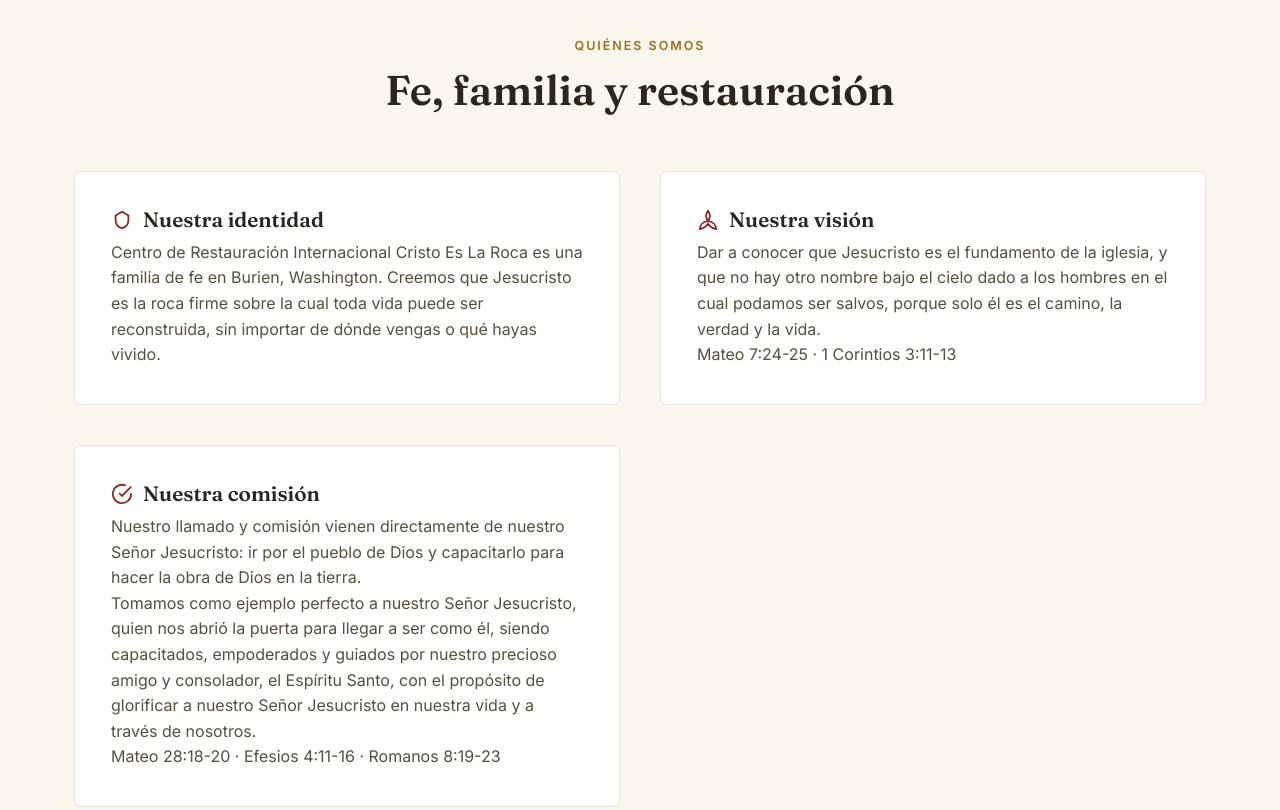
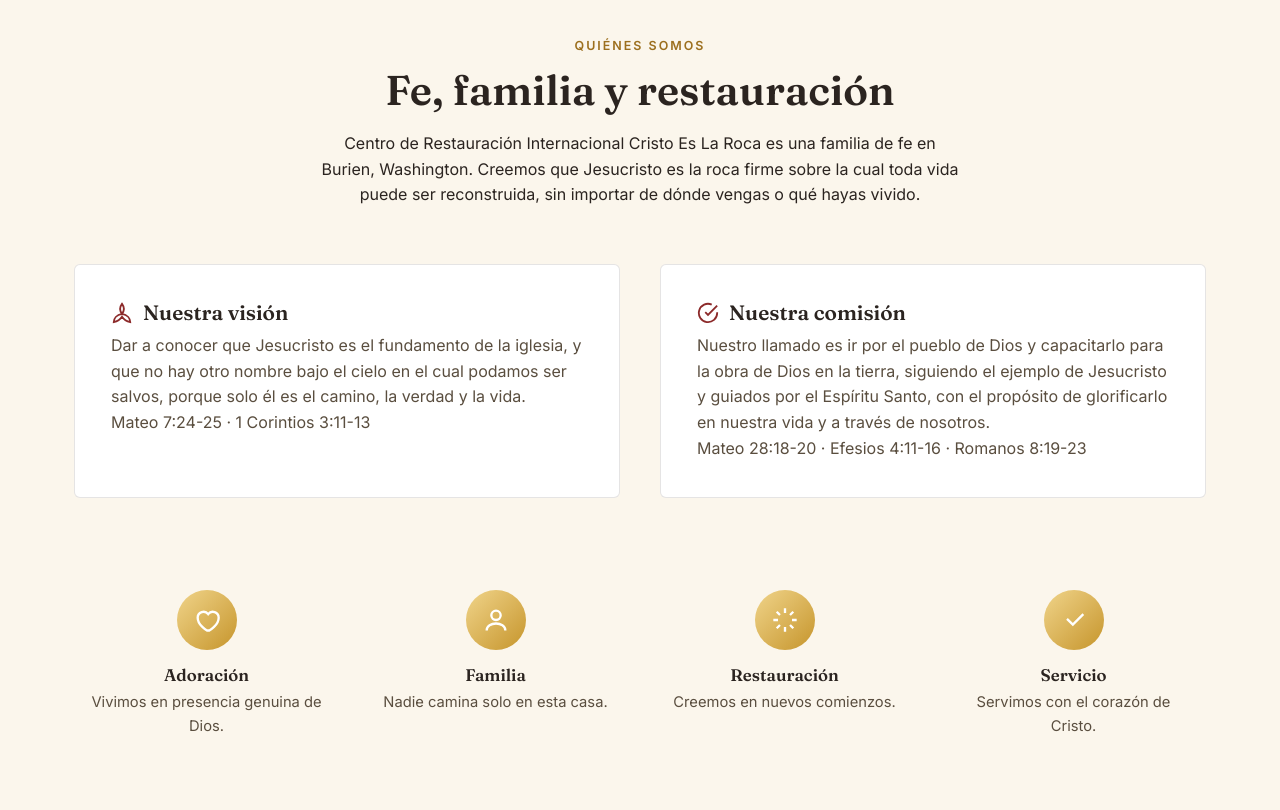
Before and after one commit to Narely333/CristoEsLaRoca, a plain HTML site: page index.html in a window 1280 px wide. Shown: the part 740-1550 px from the top of the page. Drawn offline with Linux system fonts and the light colour scheme.

Commit message:
Enhance 'Quiénes Somos' section content
Updated the 'Quiénes Somos' section with additional information and improved wording for clarity.

```diff
--- a/index.html
+++ b/index.html
@@ -603,35 +603,28 @@
 <!-- ============ QUIENES SOMOS ============ -->
 <section id="nosotros">
   <div class="container">
-    <div class="section-head reveal">
-      <span class="eyebrow">Quiénes Somos</span>
-      <h2>Fe, familia y restauración</h2>
-    </div>
+<div class="section-head reveal">
+  <span class="eyebrow">Quiénes Somos</span>
+  <h2>Fe, familia y restauración</h2>
+  <p>Centro de Restauración Internacional Cristo Es La Roca es una familia de fe en Burien, Washington. Creemos que Jesucristo es la roca firme sobre la cual toda vida puede ser reconstruida, sin importar de dónde vengas o qué hayas vivido.</p>
+</div>
 
 <div class="about-grid reveal">
-  <div class="about-card">
-    <h3>
-      <svg viewBox="0 0 24 24" fill="none" stroke="currentColor" stroke-width="2"><path d="M12 3l7 4v5c0 5-3.5 8-7 9-3.5-1-7-4-7-9V7l7-4z"/></svg>
-      Nuestra identidad
-    </h3>
-    <p>Centro de Restauración Internacional Cristo Es La Roca es una familia de fe en Burien, Washington. Creemos que Jesucristo es la roca firme sobre la cual toda vida puede ser reconstruida, sin importar de dónde vengas o qué hayas vivido.</p>
-  </div>
   <div class="about-card">
     <h3>
       <svg viewBox="0 0 24 24" fill="none" stroke="currentColor" stroke-width="2"><path d="M12 2c-3 4-3 7 0 11 3-4 3-7 0-11z"/><path d="M12 13c-6 1-9 5-9 9 4-1 7-3 9-6 2 3 5 5 9 6 0-4-3-8-9-9z"/></svg>
       Nuestra visión
     </h3>
-    <p>Dar a conocer que Jesucristo es el fundamento de la iglesia, y que no hay otro nombre bajo el cielo dado a los hombres en el cual podamos ser salvos, porque solo él es el camino, la verdad y la vida.</p>
-    <p class="scripture-ref">Mateo 7:24-25 · 1 Corintios 3:11-13</p>
+    <p>Dar a conocer que Jesucristo es el fundamento de la iglesia, y que no hay otro nombre bajo el cielo en el cual podamos ser salvos, porque solo él es el camino, la verdad y la vida.</p>
+    <p>Mateo 7:24-25 · 1 Corintios 3:11-13</p>
   </div>
-  <div class="about-card about-card-wide">
+  <div class="about-card">
     <h3>
       <svg viewBox="0 0 24 24" fill="none" stroke="currentColor" stroke-width="2"><path d="M22 11.08V12a10 10 0 1 1-5.93-9.14"/><polyline points="22 4 12 14.01 9 11.01"/></svg>
       Nuestra comisión
     </h3>
-    <p>Nuestro llamado y comisión vienen directamente de nuestro Señor Jesucristo: ir por el pueblo de Dios y capacitarlo para hacer la obra de Dios en la tierra.</p>
-    <p>Tomamos como ejemplo perfecto a nuestro Señor Jesucristo, quien nos abrió la puerta para llegar a ser como él, siendo capacitados, empoderados y guiados por nuestro precioso amigo y consolador, el Espíritu Santo, con el propósito de glorificar a nuestro Señor Jesucristo en nuestra vida y a través de nosotros.</p>
-    <p class="scripture-ref">Mateo 28:18-20 · Efesios 4:11-16 · Romanos 8:19-23</p>
+    <p>Nuestro llamado es ir por el pueblo de Dios y capacitarlo para la obra de Dios en la tierra, siguiendo el ejemplo de Jesucristo y guiados por el Espíritu Santo, con el propósito de glorificarlo en nuestra vida y a través de nosotros.</p>
+    <p>Mateo 28:18-20 · Efesios 4:11-16 · Romanos 8:19-23</p>
   </div>
 </div>
 
@@ -804,6 +797,15 @@
             <p><a href="https://www.google.com/maps?q=17700+1st+Ave+S,+Burien,+WA+98148" target="_blank" rel="noopener">17700 1st Ave S, Burien, WA 98148</a></p>
           </div>
         </div>
+
+        <div class="info-item">
+  <div class="ic"><svg viewBox="0 0 24 24" fill="none" stroke="currentColor" stroke-width="2"><circle cx="12" cy="12" r="9"/><path d="M12 7v5l3 3"/></svg></div>
+  <div>
+    <h4>Horarios de servicio</h4>
+    <p>Domingo · 3:00 PM</p>
+    <p>Jueves · 7:30 PM</p>
+  </div>
+</div>
         <div class="info-item">
           <div class="ic"><svg viewBox="0 0 24 24" fill="none" stroke="currentColor" stroke-width="2"><path d="M22 16.9v3a2 2 0 0 1-2.2 2 19.8 19.8 0 0 1-8.6-3.1 19.5 19.5 0 0 1-6-6 19.8 19.8 0 0 1-3.1-8.7A2 2 0 0 1 4.1 2h3a2 2 0 0 1 2 1.7c.1 1 .3 2 .6 3a2 2 0 0 1-.5 2.1L8 10a16 16 0 0 0 6 6l1.2-1.2a2 2 0 0 1 2.1-.5c1 .3 2 .5 3 .6a2 2 0 0 1 1.7 2z"/></svg></div>
           <div>
```
